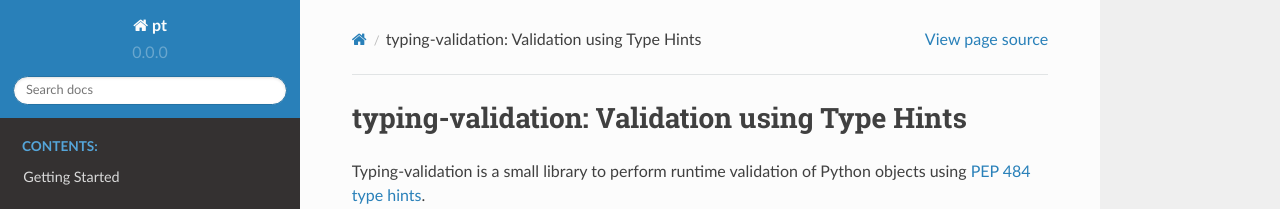
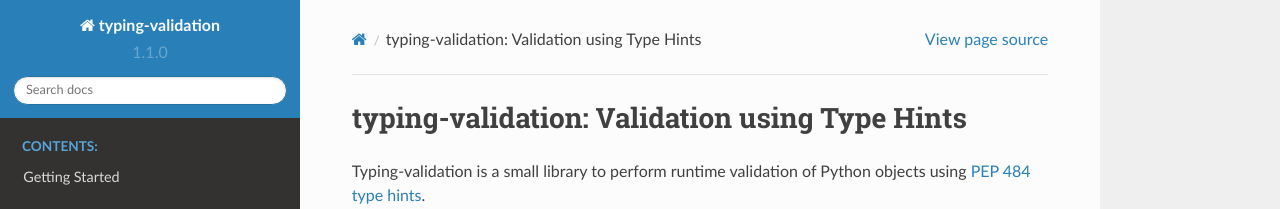
Before and after one commit to hashberg-io/typing-validation, a Sphinx documentation site: the page built from docs/index.rst, in a window 1280 px wide. Shown: the top 209 px of the page. Built offline with Sphinx 7.4.7 and the Read the Docs theme 2.0.0, drawn with Linux system fonts in a browser that asks for light colours.

```diff
--- a/docs/conf.py
+++ b/docs/conf.py
@@ -23,7 +23,7 @@ import sphinx_rtd_theme # type: ignore
 
 # -- Project information -----------------------------------------------------
 
-project = 'pt'
+project = 'typing-validation'
 copyright = '2023, Hashberg'
 author = 'Hashberg'
 
@@ -33,9 +33,9 @@ author = 'Hashberg'
 # built documents.
 #
 # The full version, including alpha/beta/rc tags.
-release = "0.0.0"
+release = "1.1.0"
 # The short X.Y version.
-version = "0.0.0"
+version = "1.1.0"
 
 
 # -- General configuration ---------------------------------------------------
@@ -101,8 +101,7 @@ from sphinx.environment import BuildEnvironment
 from sphinx.addnodes import pending_xref
 from typing import Any
 
-skip_missing_references: set[str] = {
-}
+skip_missing_references: set[str] = set()
 
 def on_missing_reference(app: Sphinx, env: BuildEnvironment, node: pending_xref, contnode: Any) -> Any:
     if node['reftarget'] in skip_missing_references:
--- a/setup.cfg
+++ b/setup.cfg
@@ -15,6 +15,8 @@ project_urls =
 # see https://pypi.org/classifiers/
 classifiers =
     Development Status :: 4 - Beta
+    Programming Language :: Python :: 3.12
+    Programming Language :: Python :: 3.11
     Programming Language :: Python :: 3.10
     Programming Language :: Python :: 3.9
     Programming Language :: Python :: 3.8
```
Also changed, not shown: 1 other file.
